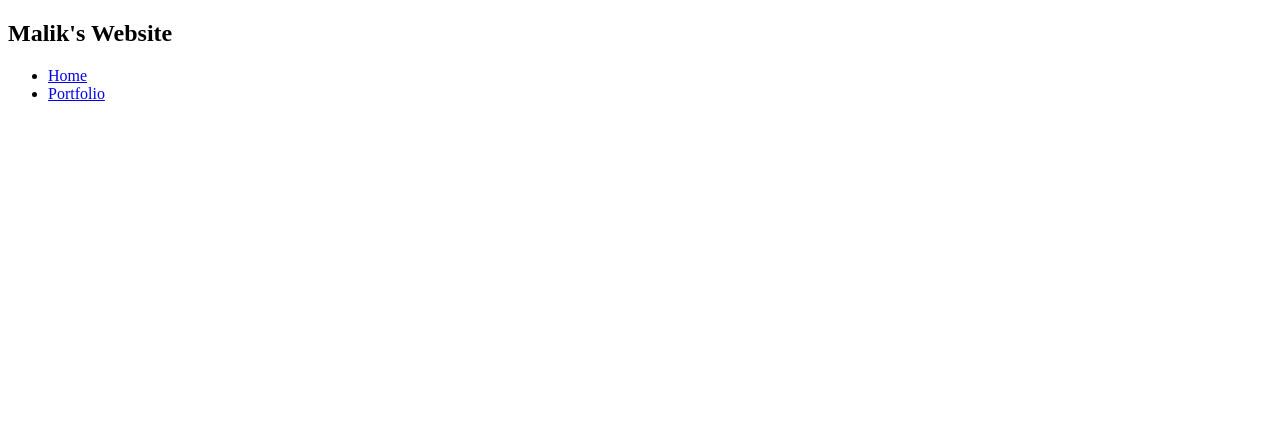
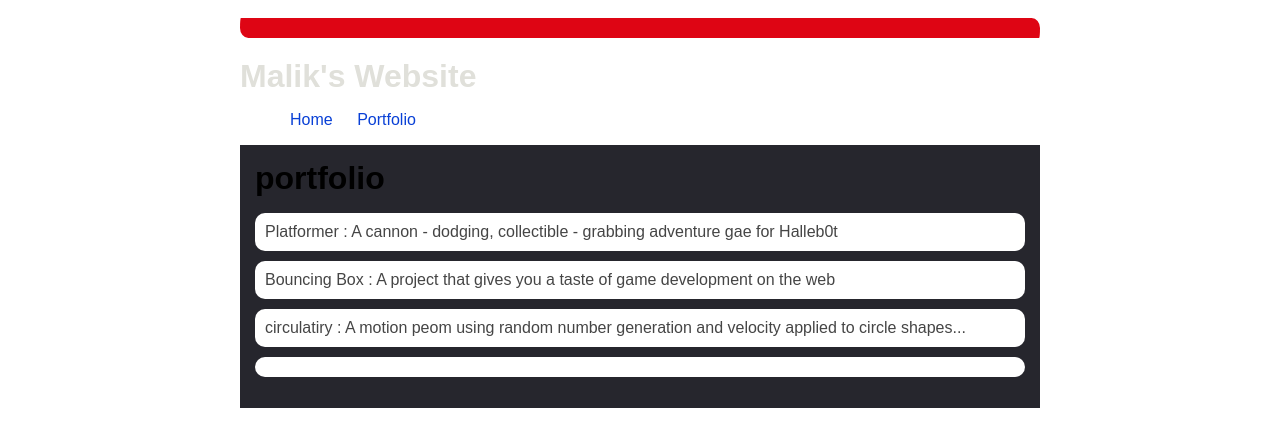
Before and after one commit to Malikpage17/Malikpage17.github.io, a plain HTML site: page portfolio.html in a window 1280 px wide. Drawn offline with Linux system fonts and the light colour scheme.

Commit message:
add portfolio.html file

```diff
--- a/portfolio.html
+++ b/portfolio.html
@@ -2,12 +2,13 @@
 <html>
   <head>
     <title>Malik's intriging Website</title>
+  <link rel="stylesheet" href="style.css">
   </head>
-
   <body>
     <div id="all-contents">
       <nav>
         <!-- Nav stuff here...-->
+        </nav>
         <h1>Malik's Website</h1>
         <ul id="nav-ul">
           <li class="nav-li">
@@ -20,7 +21,12 @@
       </nav>
       <main>
         <div class="content">
-
+           <h1>portfolio</h1>
+           <ul id="portfolio">
+            <li><a href="projects/platformer/">Platformer : A cannon - dodging, collectible - grabbing adventure gae for Halleb0t</a></li>
+            <li><a href="projects/bouncing-box/">Bouncing Box : A project that gives you a taste of game development on the web</a></li>
+            <li><a href="projets/circulatiry/">circulatiry : A motion peom using random number generation and velocity applied to circle shapes...</a><li>
+           </ul>
         </div>
       </main>
     </div>
```
